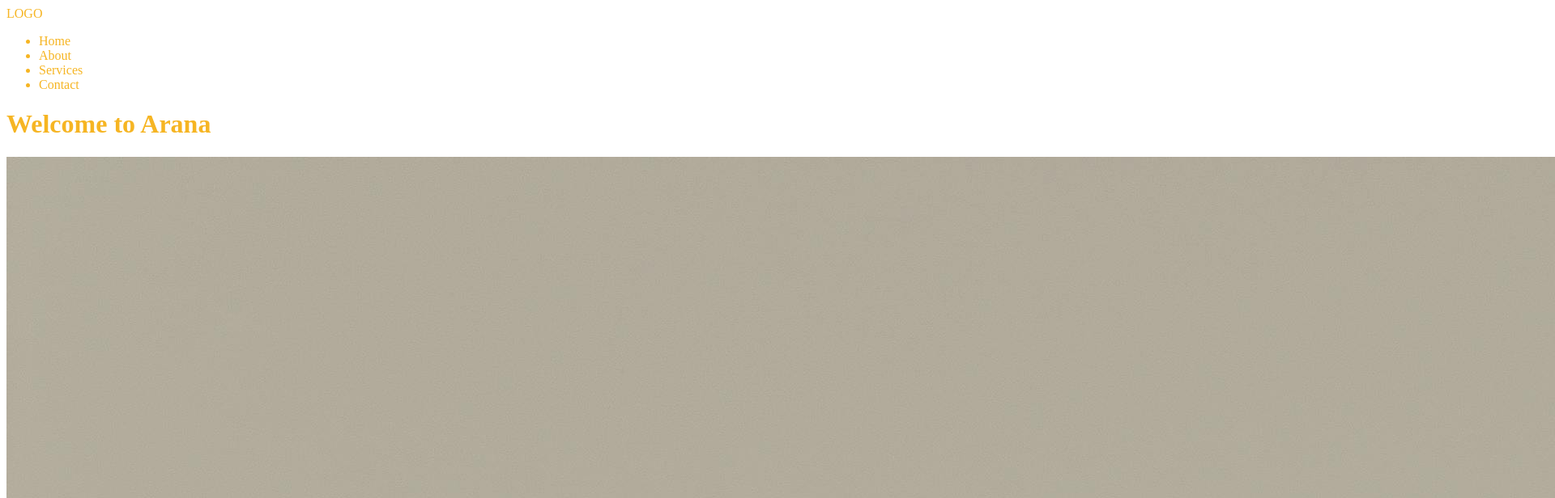
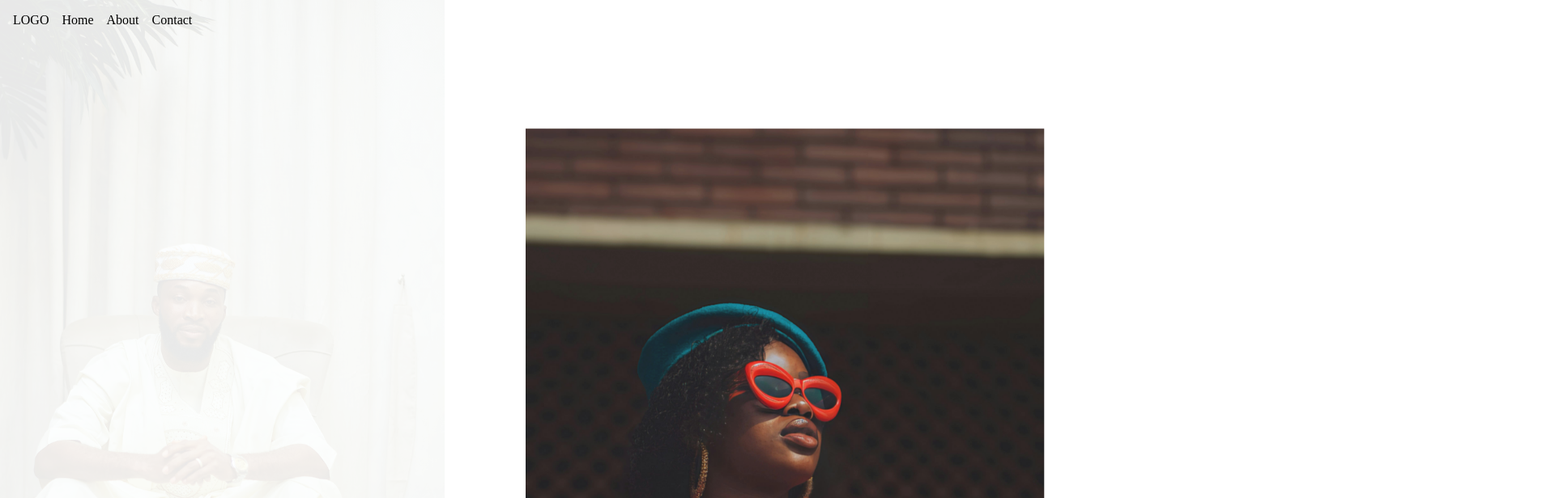
Before and after one commit to mrauthentik/Encanto, a React (Vite) app in the folder alaran/: page / in a window 1280 px wide. Shown: the top 616 px of the page at 81% size, 1920 px wide, since content can reach past the window. Built offline with nearby package versions, Linux system fonts and the light colour scheme; a web font is replaced by a local one.

Commit message:
feat: enhance NavBar with scroll-based background color change and update Landing component styling

```diff
--- a/alaran/src/App.css
+++ b/alaran/src/App.css
@@ -6,8 +6,28 @@
   --medium-text: "GFS Didot", serif;
 
 }
+*{
+  margin: 0;
+  padding: 0;
+}
 
-div{
-  color: var(--color-secondary);
-  font-family: var(--medium-text);
+
+nav{
+  color: var(--color-primary);
+  display: flex;
+  justify-content: space-between;
+  gap: 1rem;
+  align-items: center;
+  align-self: center;
+  text-align: center;
 }
+ul{
+  display: flex;
+  gap: 1rem;
+  list-style-type: none;
+}
+img{
+  width: 50%;
+
+  /* border-radius: 50%; */
+}
--- a/alaran/src/components/Landing.jsx
+++ b/alaran/src/components/Landing.jsx
@@ -1,16 +1,62 @@
-import image1 from '../assets/fashion (3).jpg'
-import React, { useState } from 'react';
+import React, { useState, useEffect } from 'react';
 import { motion, AnimatePresence } from 'framer-motion';
 
 
-const Landing = () => {
+import image1 from '../assets/fashion (1).jpg';
+import image2 from '../assets/fashion (2).jpg';
+import image3 from '../assets/fashion (3).jpg';
+import image4 from '../assets/fashion (4).jpg';
+
+const images = [image1, image2, image3,image4]; // Array of local images
+
+const Slider = () => {
+  const [currentIndex, setCurrentIndex] = useState(0);
+
+  // Function to go to the next slide
+  const nextSlide = () => {
+    setCurrentIndex((prevIndex) => (prevIndex + 1) % images.length);
+  };
+
+  // Function to go to the previous slide
+  const prevSlide = () => {
+    setCurrentIndex((prevIndex) =>
+      prevIndex === 0 ? images.length - 1 : prevIndex - 1
+    );
+  };
+
+  // Timer: Automatically switch slides every 5 seconds
+  useEffect(() => {
+    const timer = setInterval(() => {
+      nextSlide();
+    }, 5000); // 5000ms = 5 seconds
+
+    return () => clearInterval(timer); // Clear timer on unmount
+  }, []);
+
   return (
-    <div>
+    <div className="slider-container">
+      <AnimatePresence>
+        <motion.img
+          key={images[currentIndex]}
+          src={images[currentIndex]}
+          alt={`Slide ${currentIndex + 1}`}
+          className="slider-image"
+          initial={{ opacity: 0, x: 100 }}
+          animate={{ opacity: 1, x: 0 }}
+          exit={{ opacity: 0, x: -100 }}
+          transition={{ duration: 0.8 }}
+        />
+      </AnimatePresence>
 
-      <h1> Welcome to Arana</h1>
-      <img src={image1} alt="" />
+      {/* Navigation Buttons */}
+      <button className="prev-button" onClick={prevSlide}>
+        &#8592; Prev
+      </button>
+      <button className="next-button" onClick={nextSlide}>
+        Next &#8594;
+      </button>
     </div>
-  )
-}
+  );
+};
 
-export default Landing
+export default Slider;
--- a/alaran/src/components/NavBar.jsx
+++ b/alaran/src/components/NavBar.jsx
@@ -1,23 +1,59 @@
-import React from 'react'
+import React, { useEffect } from 'react';
+import { motion, useAnimation } from 'framer-motion';
 
 const NavBar = () => {
+  const controls = useAnimation();
+
+  useEffect(() => {
+    const handleScroll = () => {
+      if (window.scrollY > 50) {
+        // If user scrolls more than 50px, apply background color
+        controls.start({
+          backgroundColor: 'rgba(0, 0, 0, 0.9)',
+          color: 'rgba(255, 255, 255, 1)', // White text
+          transition: { duration: 0.5 },
+        });
+      } else {
+        // Make navbar transparent
+        controls.start({
+          backgroundColor: 'rgba(0, 0, 0, 0)', // Transparent
+          transition: { duration: 0.3 },
+        });
+      }
+    };
+
+    window.addEventListener('scroll', handleScroll);
+
+    // Cleanup on component unmount
+    return () => window.removeEventListener('scroll', handleScroll);
+  }, [controls]);
+
   return (
-    <div>
-       <nav>
-        <div className="logo"> LOGO</div>
+    <motion.nav
+      initial={{ backgroundColor: 'rgba(0, 0, 0, 0)' }} // Initially transparent
+      animate={controls}
+      style={{
+        position: 'fixed',
+        top: 0,
+        width: '100%',
+        padding: '1rem',
+        zIndex: 1000,
+      }}
+    >
+      <nav>
+        <div className="logo">LOGO</div>
         <ul>
           <li>Home</li>
           <li>About</li>
-          <li>Services</li>
           <li>Contact</li>
         </ul>
         <div className="icons">
             <i className="fas fa-search"></i>
-            <i className="fas fa-shopping-cart"></i>
+            <i className="fas fa-bars"></i>
         </div>
-       </nav>
-    </div>
-  )
-}
+      </nav>
+    </motion.nav>
+  );
+};
 
-export default NavBar
+export default NavBar;
```
